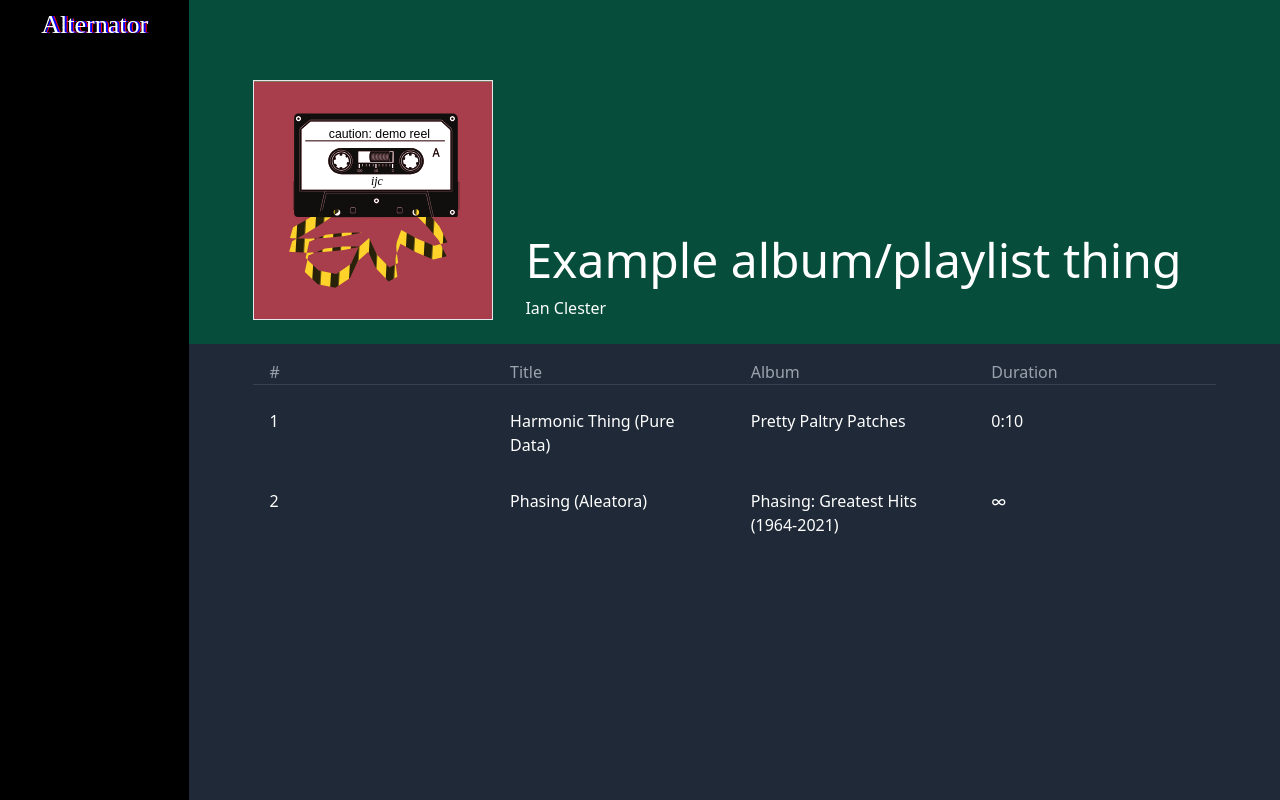
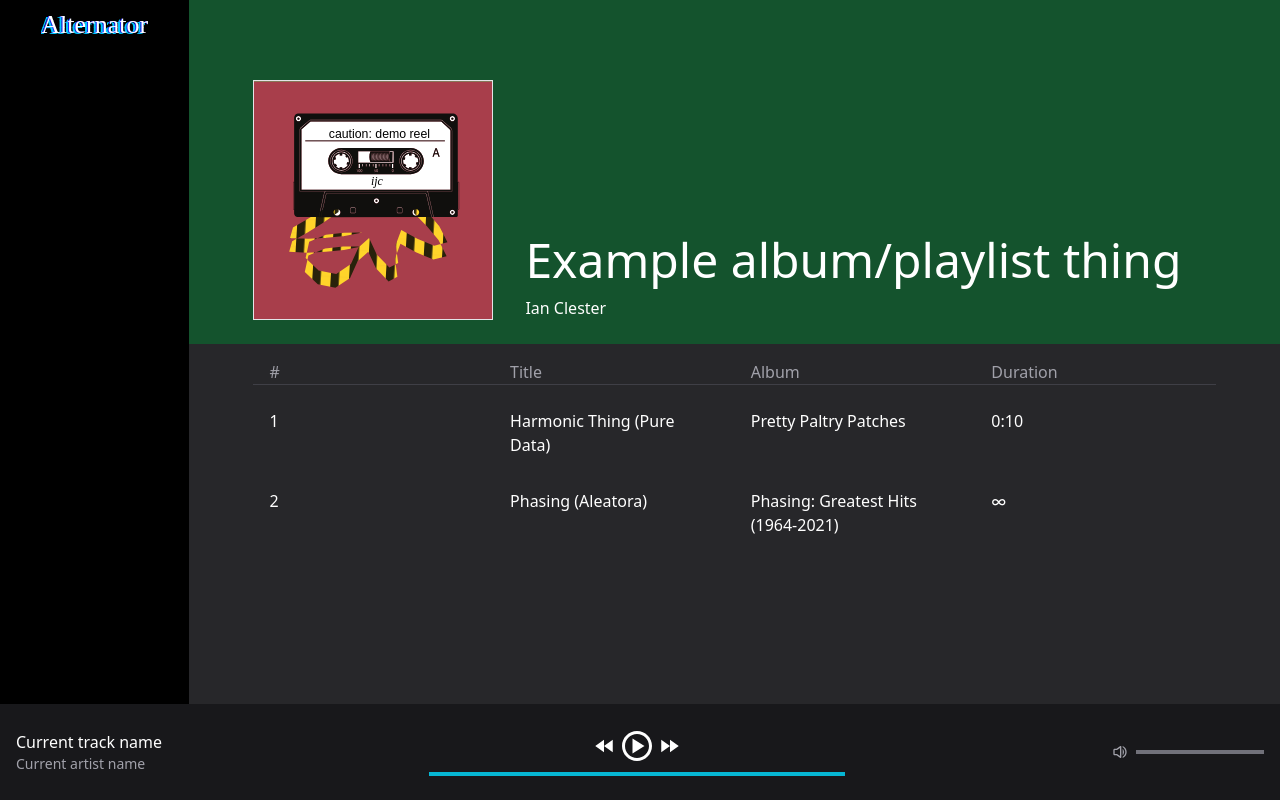
Before and after one commit to ijc8/alternator, a React (Create React App) app: page / in a window 1280 px wide. Built offline with nearby package versions, Linux system fonts and the light colour scheme; a web font is replaced by a local one.

Commit message:
Mockup bottom bar.

```diff
--- a/src/App.css
+++ b/src/App.css
@@ -55,8 +55,8 @@ h1 {
 #logo > *::before {
   content: "Alternator";
   position: absolute;
-  left: 3px;
-  color: red;
+  left: -1px;
+  color: rgb(37, 41, 253);
   opacity: 1;
   z-index: -1;
 }
@@ -64,10 +64,11 @@ h1 {
 #logo > *::after {
   content: "Alternator";
   position: absolute;
-  left: 2px;
-  color: blue;
+  top: 1px;
+  left: -3px;
+  color: #00c8ff;
   opacity: 1;
-  z-index: -1;
+  z-index: -2;
 }
 
 #logo > *:nth-child(1) {
--- a/src/App.tsx
+++ b/src/App.tsx
@@ -1,5 +1,5 @@
 import React, { useState } from 'react'
-import { BiPlay, BiPause } from 'react-icons/bi'
+import { BiPlay, BiPause, BiRewind, BiFastForward, BiPlayCircle, BiVolumeFull } from 'react-icons/bi'
 import logo from './logo.svg'
 import './App.css'
 
@@ -169,8 +169,9 @@ const App = () => {
         }
     }
 
-    return <div className="flex flex-row text-white">
-        <header className="App-header min-h-screen w-56 bg-black">
+    return <div className="flex flex-col text-white min-h-screen justify-end">
+        <div className="flex flex-row flex-grow">
+            <header className="App-header w-56 bg-black">
                 <div className="flex flex-row">
                     <div className="glitch flex-grow relative top-6" id="logo">
                         {[...new Array(5)].map((_, i) => <div key={i}>Alternator</div>)}
@@ -206,6 +207,25 @@ const App = () => {
                 </div>
             </main>
         </div>
+        <footer className="bg-gray-900 flex items-center px-4 py-6">
+            <div className="flex-grow">
+                <div>Current track name</div>
+                <div className="text-gray-400 text-sm">Current artist name</div>
+            </div>
+            <div className="w-1/3">
+                <div className="flex justify-center pb-2 text-4xl">
+                    <button className="text-3xl"><BiRewind /></button>
+                    <button><BiPlayCircle /></button>
+                    <button className="text-3xl"><BiFastForward /></button>
+                </div>
+                <div className="bg-cyan-500 w-full h-1"></div>
+            </div>
+            <div className="flex-grow flex justify-end items-center">
+                <BiVolumeFull className="text-gray-400 mr-2" />
+                <div className="bg-gray-500 w-32 h-1"></div>
+            </div>
+        </footer>
+    </div>
 }
 
 export default App;
--- a/tailwind.config.js
+++ b/tailwind.config.js
@@ -1,8 +1,11 @@
+const colors = require('tailwindcss/colors')
+
 module.exports = {
   mode: 'jit',
   purge: ['./src/**/*.{js,jsx,ts,tsx}', './public/index.html'],
   theme: {
     extend: {},
+    colors,
   },
   plugins: [],
 }
```
Lines whose indentation alone changed are shown as unchanged.
